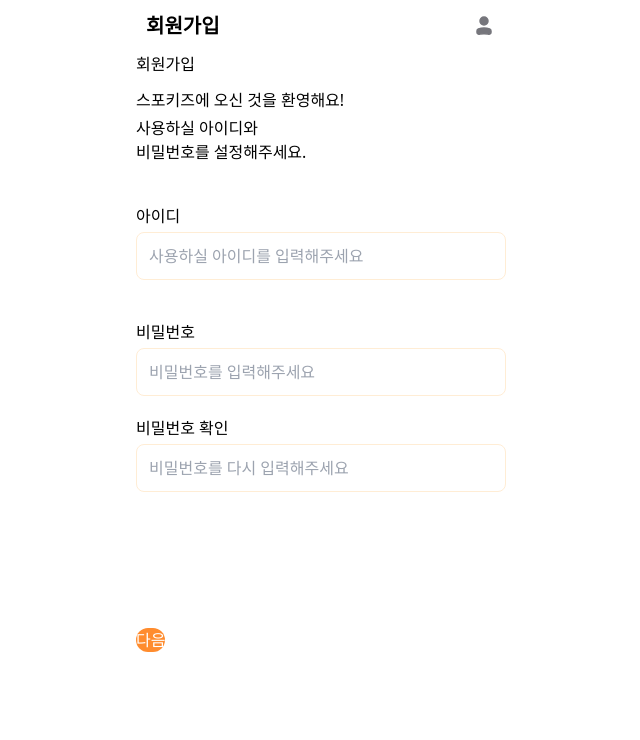
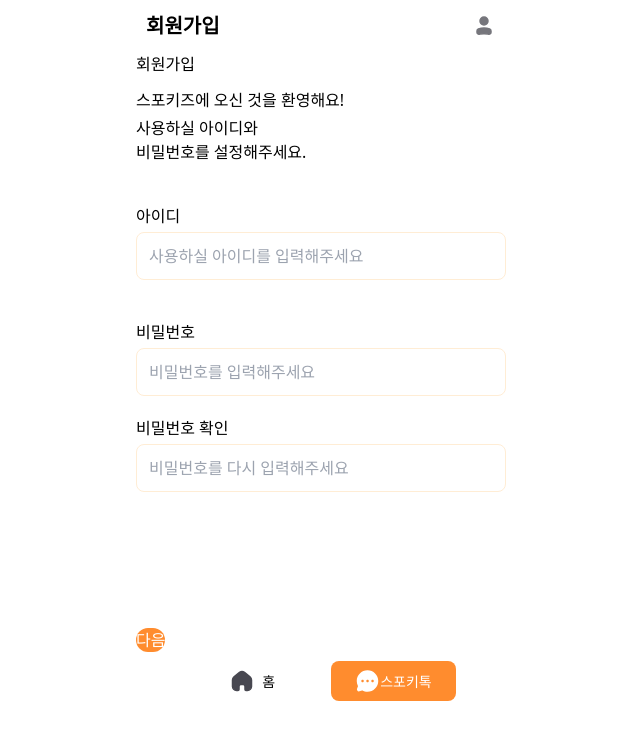
Before and after one commit to spokids/GongGong_FE, a React (Vite) app: page /sign-up in a window 1280 px wide. Shown: the top 740 px of the page, without its empty margins (319-959 px from the left). Built offline with nearby package versions, Linux system fonts and the light colour scheme.

Commit message:
#25 [Feat] TabBar 퍼블리싱

```diff
--- a/src/App.tsx
+++ b/src/App.tsx
@@ -1,4 +1,5 @@
 import Header from "@components/Header";
+import TabBar from "@components/TabBar";
 import React from "react";
 import { Outlet } from "react-router-dom";
 
@@ -7,6 +8,7 @@ const App: React.FC = () => {
     <div className="container max-w-[410px] min-w-[390px] mx-auto flex flex-col h-[100vh]">
       <Header />
       <Outlet />
+      <TabBar />
     </div>
   );
 };
--- /dev/null
+++ b/src/components/TabBar/index.tsx
@@ -0,0 +1,19 @@
+import { HomeIcon, MessageIcon } from "@assets/svg";
+import Button from "@components/Button";
+
+const TabBar = () => {
+  return (
+    <div className="flex justify-center py-[9px] gap-3">
+      <Button className="py-2 px-11 flex gap-2">
+        <HomeIcon />
+        <p className="text-caption2 font-normal">홈</p>
+      </Button>
+      <Button style="filled" className="px-6 py-2 rounded-lg">
+        <MessageIcon />
+        <p className="text-caption2 font-normal">스포키톡</p>
+      </Button>
+    </div>
+  );
+};
+
+export default TabBar;
```
